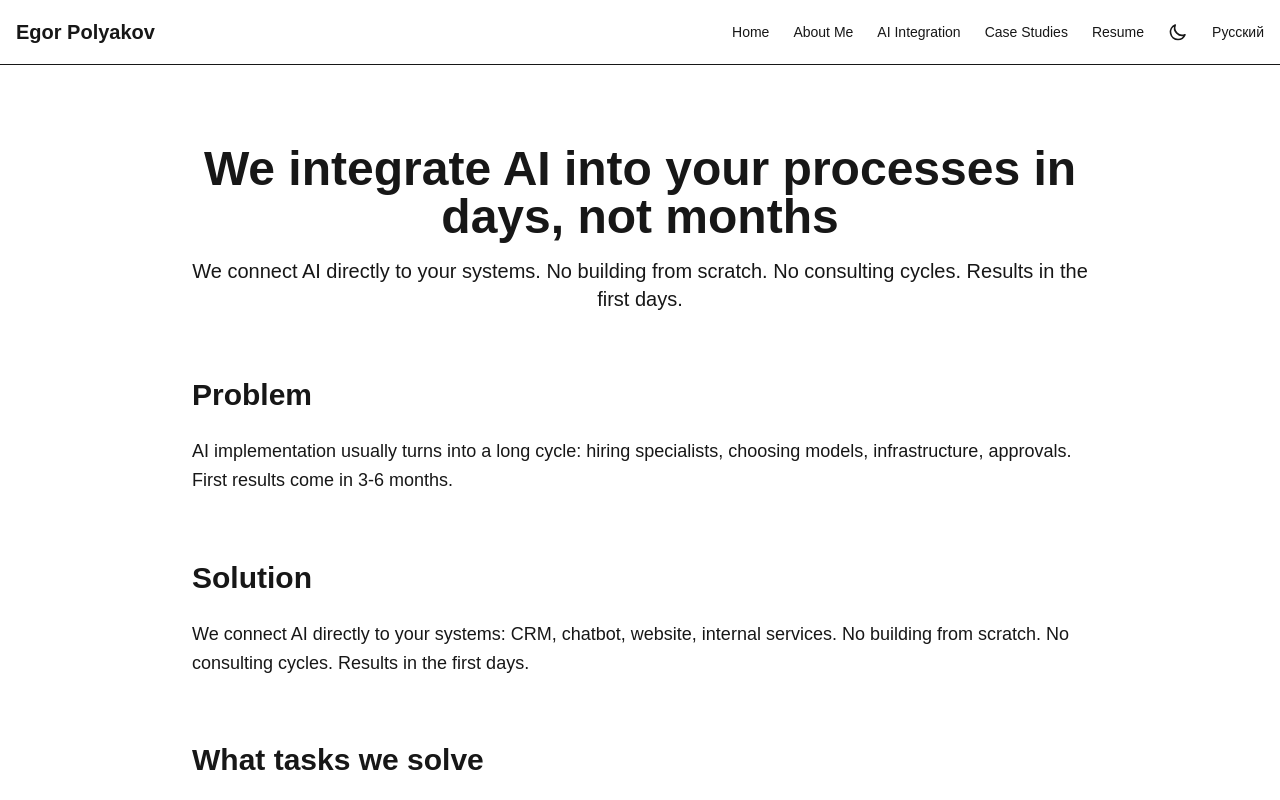
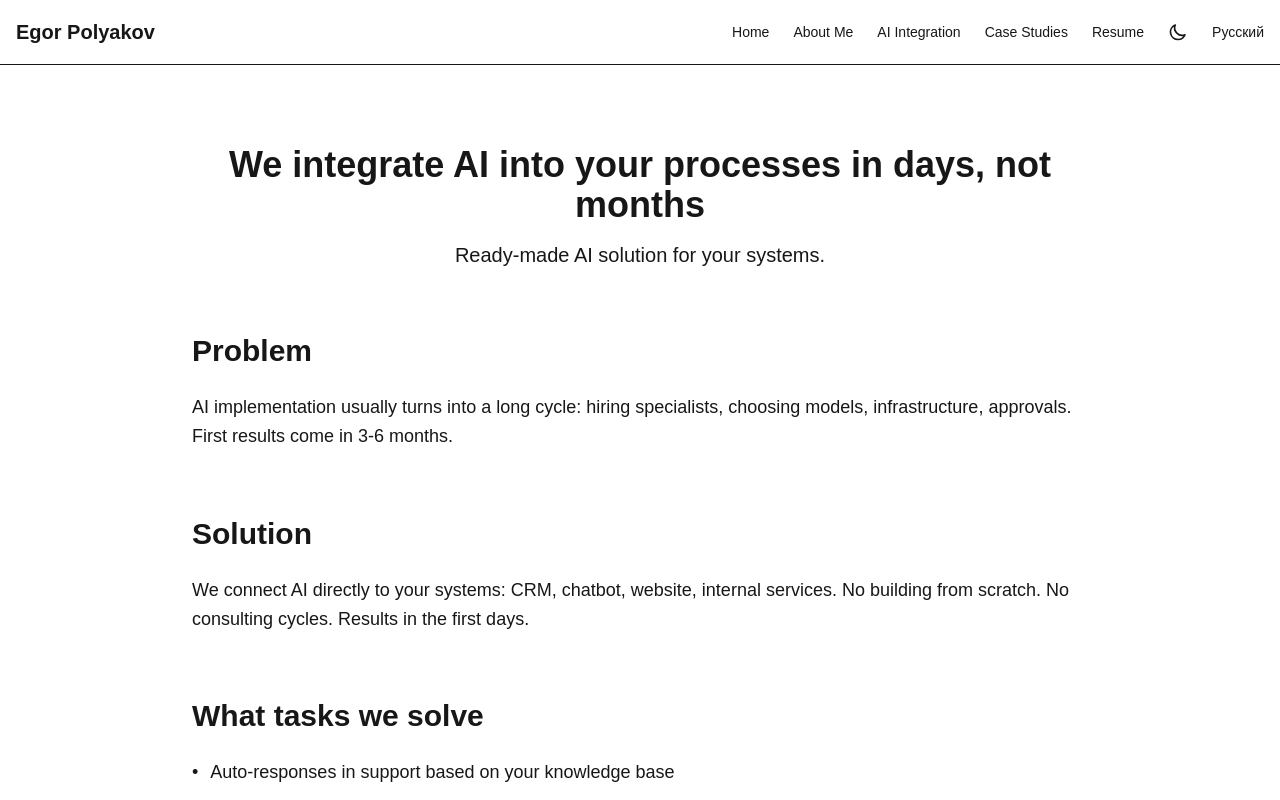
Before and after one commit to pol9kov/personal-website, a Next.js app: page /en/ai-integration in a window 1280 px wide. Shown: the top 800 px of the page. Built offline with nearby package versions, Linux system fonts and the light colour scheme.

Commit message:
style: reduce AI Integration page heading size, shorten subtitle
- h1: text-5xl → text-4xl (match case studies)
- subtitle: shorter, clearer positioning

🤖 Generated with [Claude Code](https://claude.com/claude-code)

Co-Authored-By: Claude Opus 4.5 <noreply@anthropic.com>

```diff
--- a/app/[locale]/ai-integration/page.tsx
+++ b/app/[locale]/ai-integration/page.tsx
@@ -26,7 +26,7 @@ export default async function AIIntegrationPage({ params }: AIIntegrationPagePro
         <div className="mx-auto max-w-4xl">
           {/* Hero */}
           <div className="mb-16 text-center">
-            <h1 className="mb-4 text-5xl font-bold text-gray-900 dark:text-white">
+            <h1 className="mb-4 text-4xl font-bold text-gray-900 dark:text-white">
               {t("title")}
             </h1>
             <p className="text-xl text-gray-600 dark:text-gray-300">
--- a/messages/en.json
+++ b/messages/en.json
@@ -78,7 +78,7 @@
   },
   "aiIntegration": {
     "title": "We integrate AI into your processes in days, not months",
-    "subtitle": "We connect AI directly to your systems. No building from scratch. No consulting cycles. Results in the first days.",
+    "subtitle": "Ready-made AI solution for your systems.",
     "problem": {
       "title": "Problem",
       "text": "AI implementation usually turns into a long cycle: hiring specialists, choosing models, infrastructure, approvals. First results come in 3-6 months."
--- a/messages/ru.json
+++ b/messages/ru.json
@@ -78,7 +78,7 @@
   },
   "aiIntegration": {
     "title": "Внедряем AI в ваши процессы за дни, а не месяцы",
-    "subtitle": "Подключаем AI к вашим системам напрямую. Без разработки с нуля. Без консалтинговых этапов. Результат - в первые дни.",
+    "subtitle": "Готовое AI-решение для ваших систем.",
     "problem": {
       "title": "Проблема",
       "text": "Внедрение AI обычно превращается в долгий цикл: поиск специалистов, выбор моделей, инфраструктура, согласования. Первый результат - через 3-6 месяцев."
```
